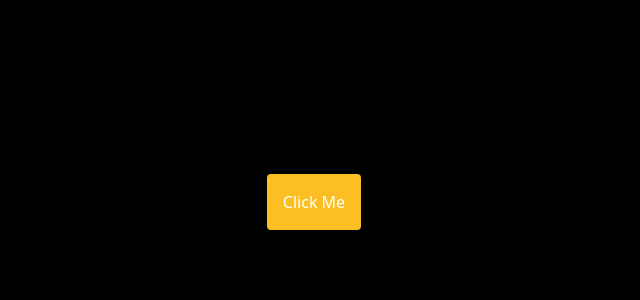
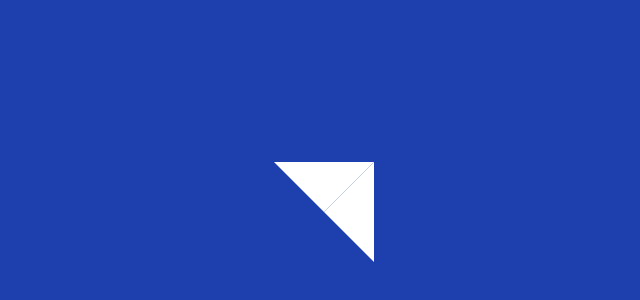
Before and after one commit to KeepCodeing/vcomponents-project, a Vue app: page / in a window 1280 px wide. Shown: the part 198-498 px from the top of the page, without its empty margins (326-966 px from the left). Built offline with nearby package versions, Linux system fonts and the light colour scheme.

Commit message:
KineticLoader完成/直接复制粘贴的，没有考虑到伪元素..

```diff
--- a/src/App.vue
+++ b/src/App.vue
@@ -1,5 +1,5 @@
 <template>
-  <ripple-button />
+  <kinetic-loader />
 </template>
 
 <script lang="ts">
@@ -13,7 +13,8 @@ import { defineComponent } from 'vue'
 // import DrinkWater from './components/DrinkWater.vue';
 // import MovieApp from './components/MovieApp.vue';
 // import ThemeClock from './components/ThemeClock.vue';
-import RippleButton from '@/components/RippleButton.vue'
+// import RippleButton from '@/components/RippleButton.vue'
+import KineticLoader from '@/components/KineticLoader.vue'
 
 export default defineComponent({
   components: {
@@ -26,7 +27,8 @@ export default defineComponent({
     // DrinkWater,
     // MovieApp,
     // ThemeClock
-    RippleButton,
+    // RippleButton,
+    KineticLoader
   }
 });
 </script>
--- /dev/null
+++ b/src/components/KineticLoader.vue
@@ -0,0 +1,78 @@
+<template>
+  <div class="h-full w-full bg-blue-800 flex justify-center items-center">
+    <div class="kinetic">
+
+    </div>
+  </div>
+</template>
+
+<script lang="ts">
+import { defineComponent } from 'vue'
+
+export default defineComponent({
+  setup () {
+
+
+    return {}
+  }
+})
+</script>
+
+<style scoped>
+
+.kinetic {
+  position: relative;
+  height: 80px;
+  width: 80px;
+}
+
+.kinetic::after,
+.kinetic::before {
+  content: '';
+  position: absolute;
+  top: 0;
+  left: 0;
+  width: 0;
+  height: 0;
+  border: 50px solid transparent;
+  border-bottom-color: #fff;
+  animation: rotateA 2s linear infinite 0.5s;
+}
+
+.kinetic::before {
+  transform: rotate(90deg);
+  animation: rotateB 2s linear infinite;
+}
+
+@keyframes rotateA {
+  0%,
+  25% {
+    transform: rotate(0deg);
+  }
+
+  50%,
+  75% {
+    transform: rotate(180deg);
+  }
+
+  100% {
+    transform: rotate(360deg);
+  }
+}
+
+@keyframes rotateB {
+  0%,
+  25% {
+    transform: rotate(90deg);
+  }
+
+  50%,
+  75% {
+    transform: rotate(270deg);
+  }
+
+  100% {
+    transform: rotate(450deg);
+  }
+}
+</style>
```
